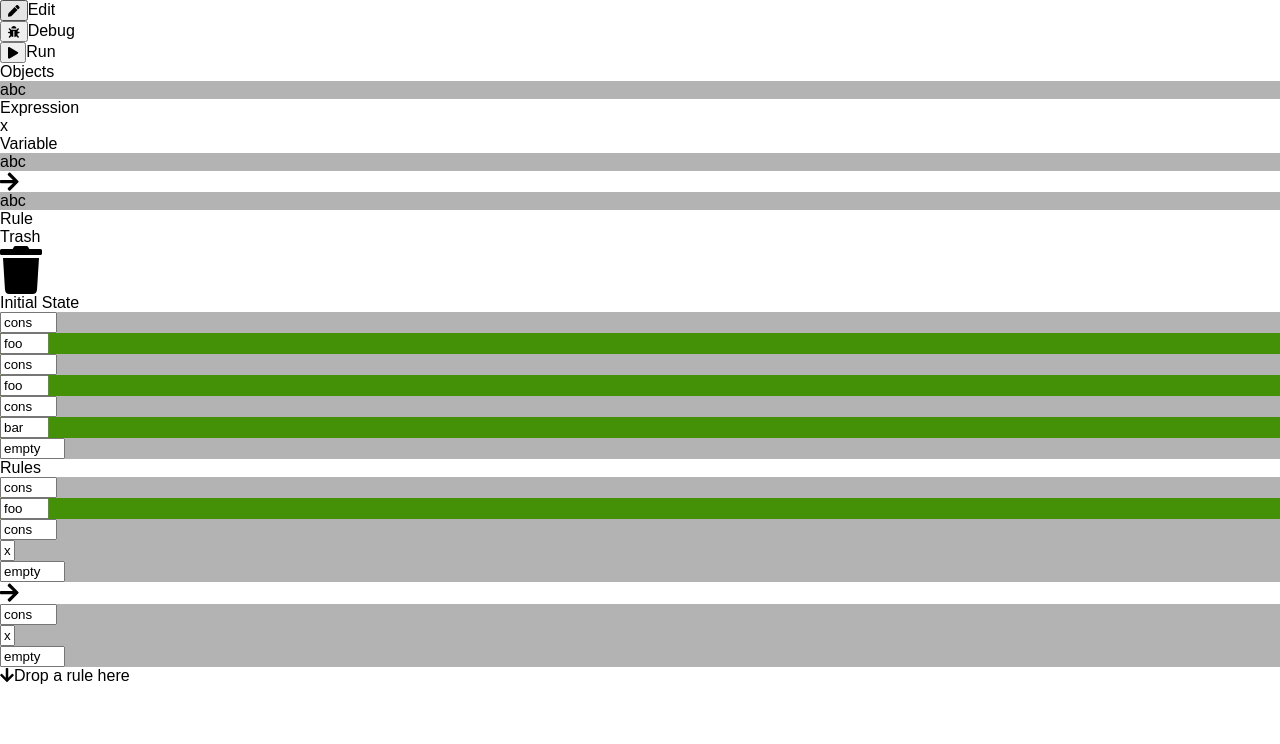
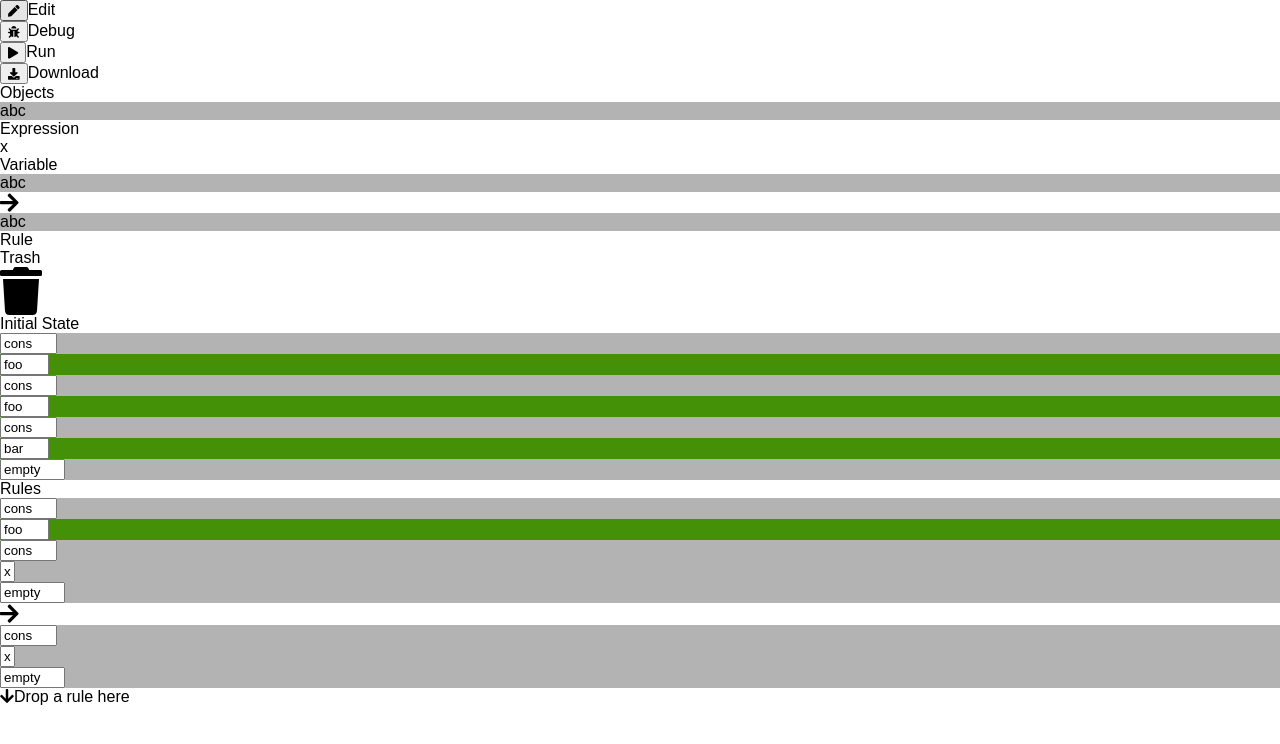
Before and after one commit to kyouko-taiga/FunBlocks, a React app: page / in a window 1280 px wide. Shown: the top 744 px of the page. Built offline with nearby package versions, Linux system fonts and the light colour scheme; the HTML template or start-up script is replaced by a standard one.

Commit message:
Implement a download button

```diff
--- /dev/null
+++ b/src/Components/IDE/DownloadButton.tsx
@@ -0,0 +1,50 @@
+import React from 'react'
+import { connect } from 'react-redux'
+
+import { serialize } from 'FunBlocks/AST/Serializer'
+import { RootState } from 'FunBlocks/Store'
+import MenuBarItem from './MenuBarItem'
+
+const styles = require('./IDE.module')
+
+type Props = {
+  program: Program,
+}
+
+class DownloadButton extends React.PureComponent<Props> {
+
+  private anchorRef = React.createRef<HTMLAnchorElement>()
+
+  render() {
+    return (
+      <div>
+        <a ref={ this.anchorRef } style={ { display: 'none' } } />
+        <MenuBarItem
+          icon="download"
+          label="Download"
+          onClick={ this.didDownload.bind(this) }
+        />
+      </div>
+    )
+  }
+
+  didDownload() {
+    // Create a URL with the program's AST.
+    const data = serialize(this.props.program)
+    const blob = new Blob([data], { type: "application/json" })
+    const url = window.URL.createObjectURL(blob)
+
+    // Simulate a click on the hidden anchor to initiate the download.
+    const a = this.anchorRef.current
+    a.href = url
+    a.download = 'program.json'
+    a.click()
+
+    // Dispose of the created URL.
+    window.URL.revokeObjectURL(url)
+  }
+
+}
+
+const mapStateToProps = (state: RootState) => ({ program: state.program })
+export default connect(mapStateToProps)(DownloadButton)
--- a/src/Components/IDE/MenuBar.tsx
+++ b/src/Components/IDE/MenuBar.tsx
@@ -5,6 +5,7 @@ import { Dispatch } from 'redux'
 import { setMode } from 'FunBlocks/Actions/IDE'
 import { IDEMode } from 'FunBlocks/Reducers'
 import { RootState } from 'FunBlocks/Store'
+import DownloadButton from './DownloadButton'
 import MenuBarItem from './MenuBarItem'
 
 const styles = require('./IDE.module')
@@ -20,6 +21,7 @@ class MenuBar extends React.PureComponent<Props> {
     const mode = this.props.mode
     return (
       <div className={ styles.menuBar }>
+        <div className={ styles.menuGroup }>
           <MenuBarItem
             icon="pen"
             label="Edit"
@@ -39,6 +41,10 @@ class MenuBar extends React.PureComponent<Props> {
             onClick={ () => this.props.setIDEMode(IDEMode.Run) }
           />
         </div>
+        <div className={ styles.menuGroup }>
+          <DownloadButton />
+        </div>
+      </div>
     )
   }
 
--- a/src/Icons.ts
+++ b/src/Icons.ts
@@ -4,6 +4,7 @@ import {
   faArrowRight,
   faBan,
   faBug,
+  faDownload,
   faEllipsisH,
   faFont,
   faMousePointer,
@@ -18,6 +19,7 @@ library.add(
   faArrowRight,
   faBan,
   faBug,
+  faDownload,
   faEllipsisH,
   faFont,
   faMousePointer,
```
Also changed, not shown: src/Components/IDE/IDE.module.scss (+8 -2 lines). Lines whose indentation alone changed are shown as unchanged.
